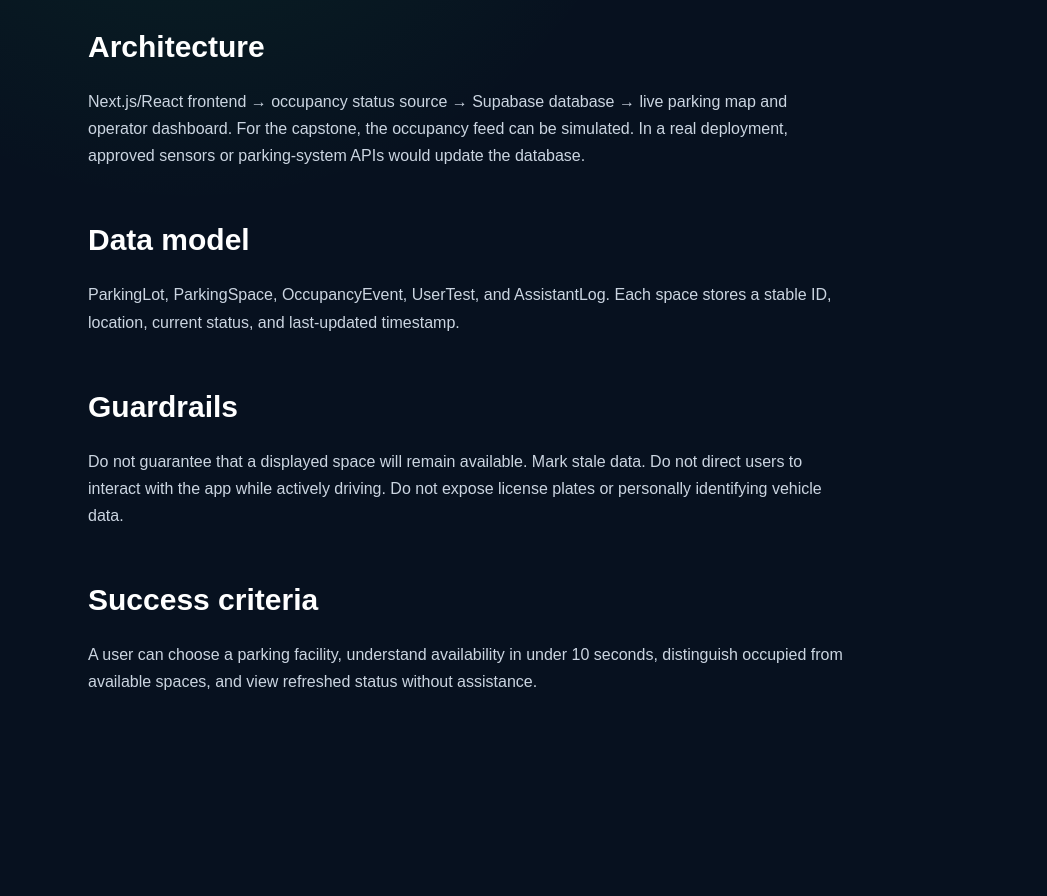
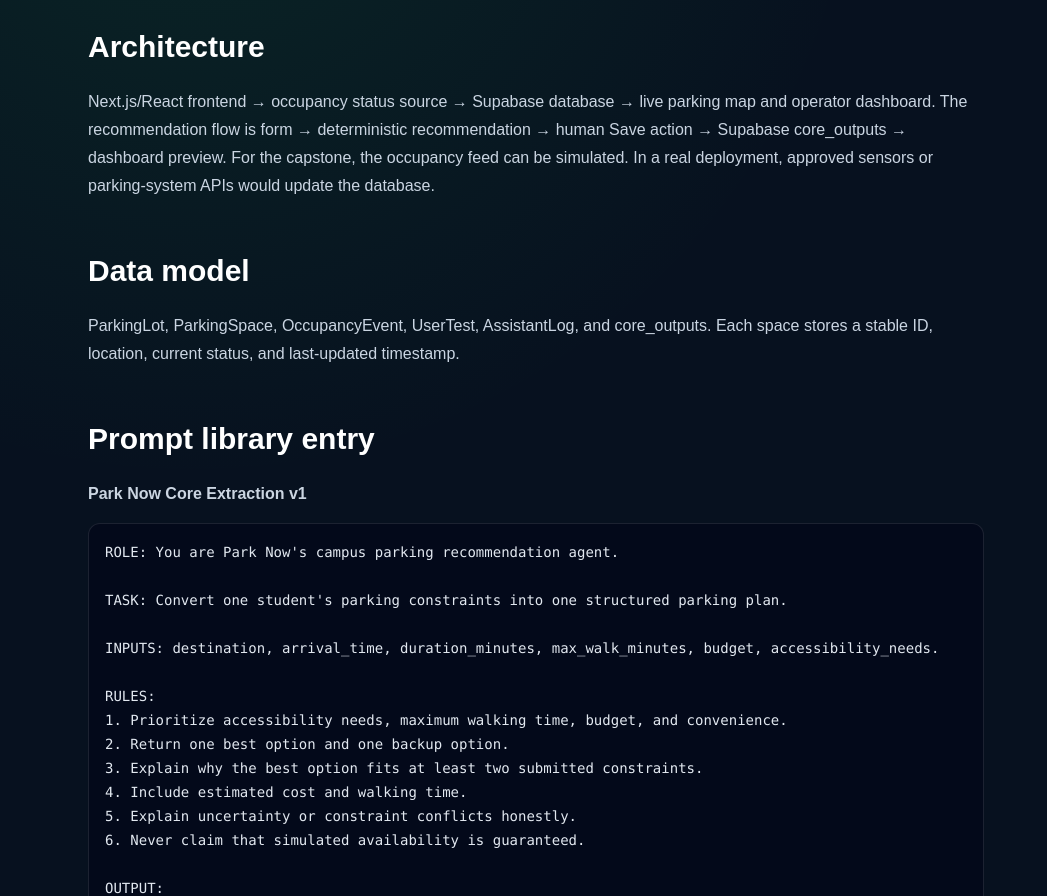
Before and after one commit to Adriano1305gll/ParkNow, a Next.js app: page /docs in a window 1280 px wide. Shown: the part 417-1313 px from the top of the page, without its empty margins (0-1047 px from the left). Built offline with nearby package versions, Linux system fonts and the light colour scheme.

Commit message:
docs: add Week 1 core prompt and architecture

```diff
--- a/app/docs/page.js
+++ b/app/docs/page.js
@@ -1,3 +1,55 @@
 import Page from '../../components/Page';
-export default function Docs(){return <Page eyebrow="Documentation" title="How Park Now is designed."><div className="space-y-8 max-w-4xl"><S t="Architecture">Next.js/React frontend → occupancy status source → Supabase database → live parking map and operator dashboard. For the capstone, the occupancy feed can be simulated. In a real deployment, approved sensors or parking-system APIs would update the database.</S><S t="Data model">ParkingLot, ParkingSpace, OccupancyEvent, UserTest, and AssistantLog. Each space stores a stable ID, location, current status, and last-updated timestamp.</S><S t="Guardrails">Do not guarantee that a displayed space will remain available. Mark stale data. Do not direct users to interact with the app while actively driving. Do not expose license plates or personally identifying vehicle data.</S><S t="Success criteria">A user can choose a parking facility, understand availability in under 10 seconds, distinguish occupied from available spaces, and view refreshed status without assistance.</S></div></Page>}
-function S({t,children}){return <section><h2 className="text-xl font-semibold text-white">{t}</h2><p className="mt-2 leading-7">{children}</p></section>}
+
+const promptText = `ROLE: You are Park Now's campus parking recommendation agent.
+
+TASK: Convert one student's parking constraints into one structured parking plan.
+
+INPUTS: destination, arrival_time, duration_minutes, max_walk_minutes, budget, accessibility_needs.
+
+RULES:
+1. Prioritize accessibility needs, maximum walking time, budget, and convenience.
+2. Return one best option and one backup option.
+3. Explain why the best option fits at least two submitted constraints.
+4. Include estimated cost and walking time.
+5. Explain uncertainty or constraint conflicts honestly.
+6. Never claim that simulated availability is guaranteed.
+
+OUTPUT:
+best_option, why_it_fits, estimated_cost, walking_minutes, backup_option, risks, simulation_notice.`;
+
+export default function Docs() {
+	return (
+		<Page eyebrow="Documentation" title="How Park Now is designed.">
+			<div className="max-w-4xl space-y-8">
+				<S t="Architecture">
+					Next.js/React frontend → occupancy status source → Supabase database → live parking map and operator dashboard. The recommendation flow is form → deterministic recommendation → human Save action → Supabase core_outputs → dashboard preview. For the capstone, the occupancy feed can be simulated. In a real deployment, approved sensors or parking-system APIs would update the database.
+				</S>
+				<S t="Data model">
+					ParkingLot, ParkingSpace, OccupancyEvent, UserTest, AssistantLog, and core_outputs. Each space stores a stable ID, location, current status, and last-updated timestamp.
+				</S>
+				<S t="Prompt library entry">
+					<p className="font-semibold text-white">Park Now Core Extraction v1</p>
+					<pre className="mt-4 overflow-x-auto whitespace-pre-wrap rounded-xl border border-white/10 bg-slate-950/60 p-4 text-sm leading-6 text-slate-200">{promptText}</pre>
+				</S>
+				<S t="Output schema">
+					<strong className="text-white">best_option</strong> names the recommended facility. <strong className="text-white">why_it_fits</strong> connects it to submitted constraints. <strong className="text-white">estimated_cost</strong> and <strong className="text-white">walking_minutes</strong> provide the key comparison values. <strong className="text-white">backup_option</strong> gives a fallback. <strong className="text-white">risks</strong> records uncertainty or conflicts. <strong className="text-white">simulation_notice</strong> identifies simulated availability and pricing.
+				</S>
+				<S t="Guardrails">
+					Availability and pricing are simulated in this prototype and can change. Never guarantee that a displayed space will remain available or that an estimated price is final. Mark stale data, do not direct users to interact with the app while actively driving, and do not expose license plates or personally identifying vehicle data.
+				</S>
+				<S t="Success criteria">
+					Generate: valid constraints produce one best option, one backup, reasons, cost, walking time, and risks. No-match: conflicting constraints produce an honest no-match result and useful risks. Save: the user explicitly chooses the human Save action before data is written. Saved-output preview: a successful save appears in the dashboard preview with its recommendation and simulation notice.
+				</S>
+			</div>
+		</Page>
+	);
+}
+
+function S({ t, children }) {
+	return (
+		<section>
+			<h2 className="text-xl font-semibold text-white">{t}</h2>
+			<div className="mt-2 leading-7">{children}</div>
+		</section>
+	);
+}
```
Also changed, not shown: 2 other files (tests, documents, lock files or other folders).
